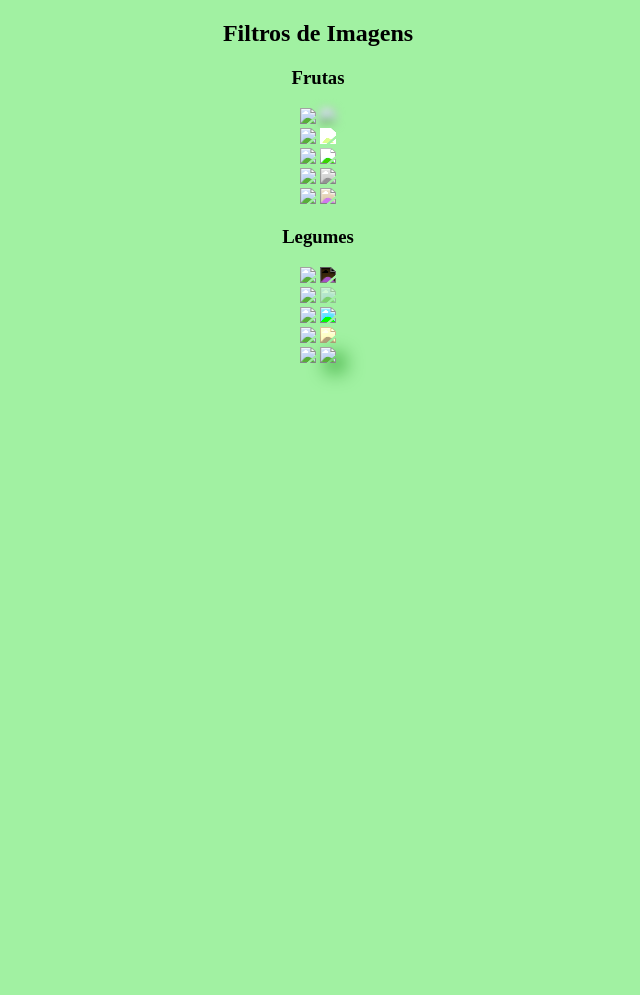
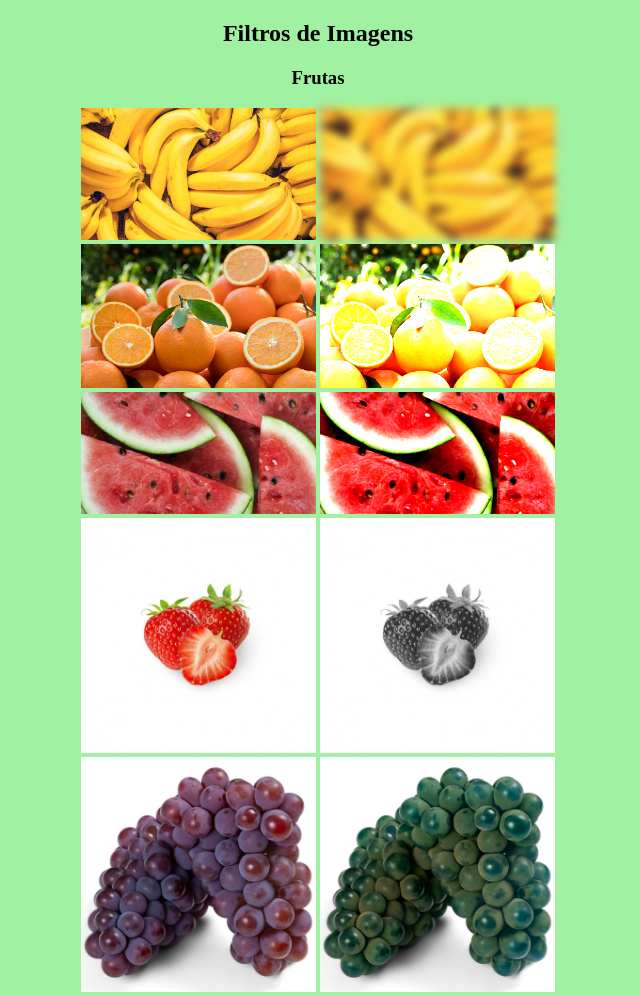
Before and after one commit to JuliadevG/hortifruti, a plain HTML site: page hortifruti.html in a window 1280 px wide. Shown: the top 995 px of the page, without its empty margins (322-962 px from the left). Before the commit the page ends 800 px from the top, so only its background shows below. Drawn offline with Linux system fonts and the light colour scheme.

Commit message:
Update hortifruti.html

```diff
--- a/hortifruti.html
+++ b/hortifruti.html
@@ -15,56 +15,56 @@
 <p><h3>Frutas</h3>
 
 <div class="body1">
-<img src="imagens/bananas.jpg">
-<img class="blur" src="imagens/bananas.jpg">
+<img src="./img/bananas.jpg">
+<img class="blur" src="./img/bananas.jpg">
 </div>
 
 <div class="body2">
-<img src="imagens/laranja.jpg">
-<img class="brightness" src="imagens/laranja.jpg">
+<img src="./img/laranja.jpg">
+<img class="brightness" src="./img/laranja.jpg">
 </div>
 
 <div class="body3">
-<img src="imagens/melancia.jpg">
-<img class="contrast" src="imagens/melancia.jpg">
+<img src="./img/melancia.jpg">
+<img class="contrast" src="./img/melancia.jpg">
 </div>
 
 <div class="body4">
-<img src="imagens/morango.jpg">
-<img class="grayscale" src="imagens/morango.jpg">
+<img src="./img/morango.jpg">
+<img class="grayscale" src="./img/morango.jpg">
 </div>
 
 <div class="body5">
-<img src="imagens/uva.jpg">
-<img class="huerotate" src="imagens/uva.jpg">
+<img src="./img/uva.jpg">
+<img class="huerotate" src="./img/uva.jpg">
 </div>
 
 
 <p><h3>Legumes</h3>
 
 <div class="body6">
-<img src="imagens/abobora.jpg">
-<img class="invert" src="imagens/abobora.jpg">
+<img src="./img/abobora.jpg">
+<img class="invert" src="./img/abobora.jpg">
 </div>
 
 <div class="body7">
-<img src="imagens/berinjela.jpg">
-<img class="opacity" src="imagens/berinjela.jpg">
+<img src="./img/berinjela.jpg">
+<img class="opacity" src="./img/berinjela.jpg">
 </div>
 
 <div class="body8">
-<img src="imagens/cenoura.jpg">
-<img class="saturate" src="imagens/cenoura.jpg">
+<img src="./img/cenoura.jpg">
+<img class="saturate" src="./img/cenoura.jpg">
 </div>
 
 <div class="body9">
-<img src="imagens/pepino.jpg">
-<img class="sepia" src="imagens/pepino.jpg">
+<img src="./img/pepino.jpg">
+<img class="sepia" src="./img/pepino.jpg">
 </div>
 
 <div class="body10">
-<img src="imagens/pimentão.jpg">
-<img class="shadow" src="imagens/pimentão.jpg">
+<img src="./img/pimentão.jpg">
+<img class="shadow" src="./img/pimentão.jpg">
 </div>
 
 </body>
```
